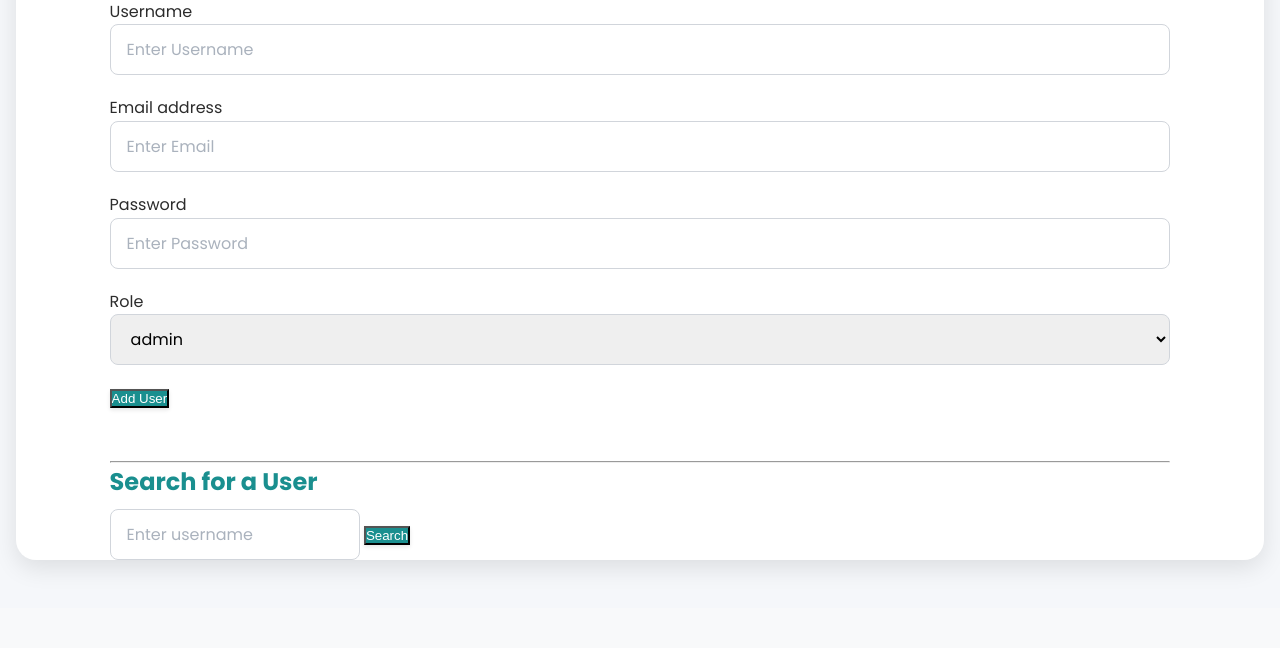
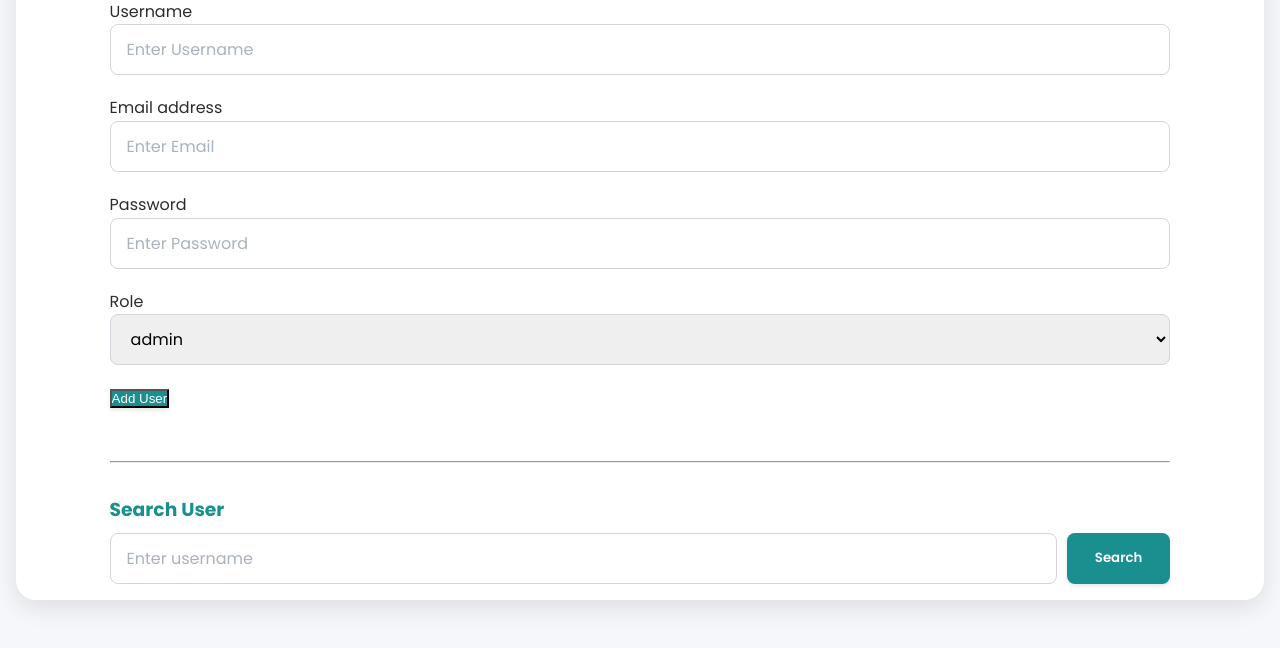
Before and after one commit to lazyserp/CuraVie, a Flask app: page /admin_dashboard in a window 1280 px wide. Shown: the part 428-1076 px from the top of the page. Before the commit the page ends 1000 px from the top, so only its background shows below. Run offline with Flask 3, Linux system fonts and the light colour scheme; a user stored in the database is signed in; tables that the repository leaves empty hold one stand-in row (values such as "Sample post"); some libraries are stand-ins or nearby versions.

Commit message:
search tabel updation

```diff
--- a/templates/admin_dashboard.html.j2
+++ b/templates/admin_dashboard.html.j2
@@ -39,33 +39,36 @@
     </section>
 
     <hr>
-    <section id="search-user-container">
-        <h2>Search for a User</h2>
-        <form method="GET" action="{{ url_for('admin_dashboard') }}" class="search-form">
-            <input type="text" name="search" placeholder="Enter username" value="{{ search_query }}" class="form-input" style="width:250px;">
-            <button type="submit" class="btn-primary">Search</button>
+     <section style="margin-top: 2rem;">
+        <h3>Search User</h3>
+        <form method="GET" action="{{ url_for('admin_dashboard') }}" style="margin-bottom: 1rem; display: flex; gap: 10px;">
+            <input type="text" name="search" class="form-input" placeholder="Enter username" value="{{ search_query }}" style="flex: 1;">
+            <button type="submit" class="btn btn-primary">Search</button>
         </form>
 
         {% if search_results %}
-            <h3 style="margin-top: 20px;">Search Results:</h3>
-            <table class="user-table">
+        <table style="width: 100%; border-collapse: collapse; text-align: left;">
+            <thead style="background-color: #f0f0f0;">
                 <tr>
-                    <th>Username</th>
-                    <th>Email</th>
-                    <th>Role</th>
-                    <th>Created On</th>
+                    <th style="padding: 8px;">Username</th>
+                    <th style="padding: 8px;">Email</th>
+                    <th style="padding: 8px;">Role</th>
+                    <th style="padding: 8px;">Created On</th>
                 </tr>
+            </thead>
+            <tbody>
                 {% for user in search_results %}
-                <tr>
-                    <td>{{ user.username }}</td>
-                    <td>{{ user.email }}</td>
-                    <td>{{ user.role }}</td>
-                    <td>{{ user.created_at.strftime('%Y-%m-%d') if user.created_at else 'N/A' }}</td>
+                <tr style="border-bottom: 1px solid #ddd;">
+                    <td style="padding: 8px;">{{ user.username }}</td>
+                    <td style="padding: 8px;">{{ user.email }}</td>
+                    <td style="padding: 8px; text-transform: capitalize;">{{ user.role }}</td>
+                    <td style="padding: 8px;">{{ user.created_at.strftime('%Y-%m-%d') if user.created_at else 'N/A' }}</td>
                 </tr>
                 {% endfor %}
-            </table>
+            </tbody>
+        </table>
         {% elif search_query %}
-            <p>No users found for "<strong>{{ search_query }}</strong>"</p>
+        <p style="color: red;">No users found for "<strong>{{ search_query }}</strong>"</p>
         {% endif %}
     </section>
 
```
